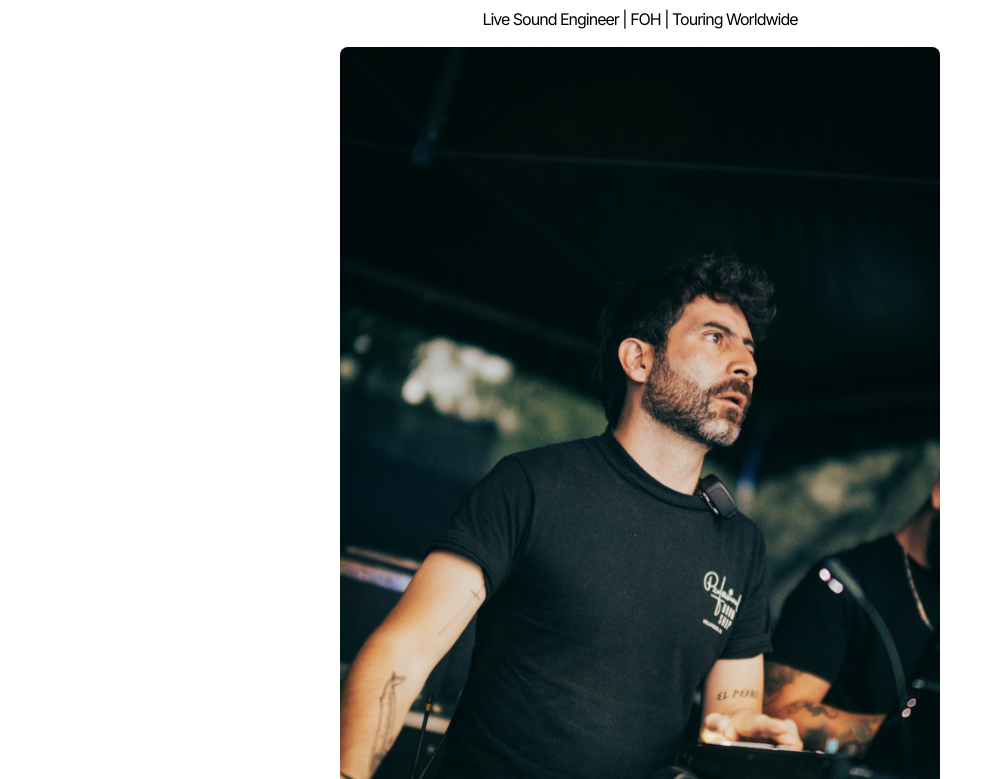
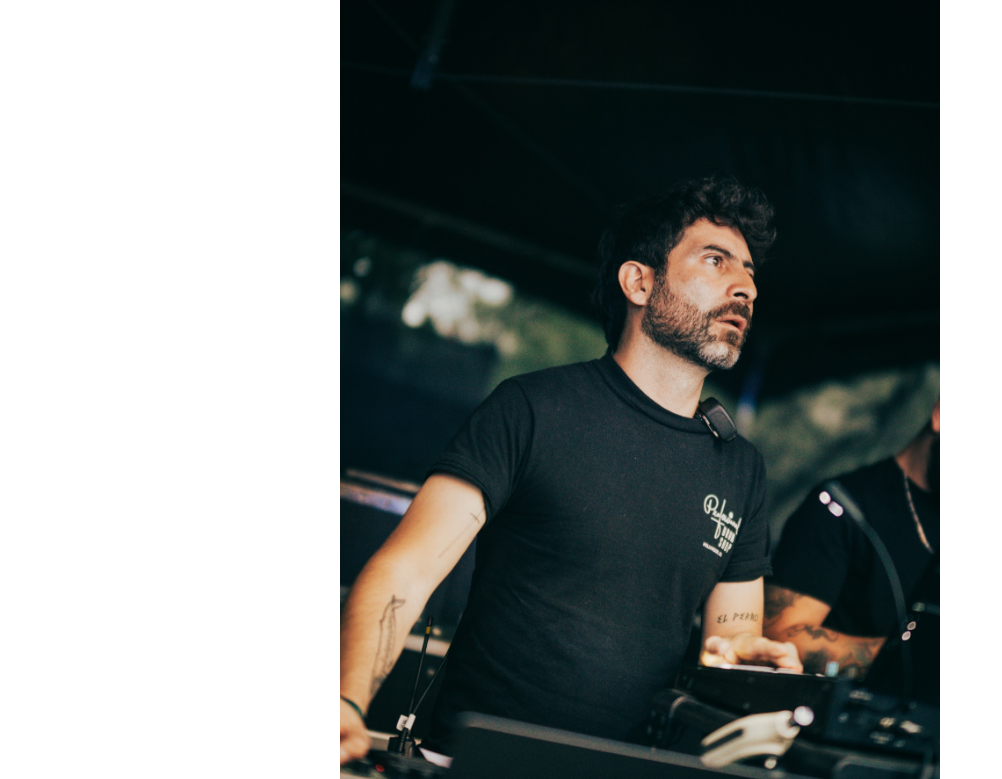
Before and after one commit to axelvalero85/axelvalero-site, a plain HTML site: page index.html in a window 1280 px wide. Shown: the part 427-1206 px from the top of the page, without its empty margins (0-1002 px from the left). Drawn offline with nearby package versions, Linux system fonts and the light colour scheme.

Commit message:
Add files via upload

```diff
--- a/index.html
+++ b/index.html
@@ -12,7 +12,7 @@
     nav { position: fixed; top: 0; width: 100%; background: #fff; display: flex; justify-content: center; gap: 32px; padding: 16px 0; font-weight: 600; z-index: 1000; }
     nav a { text-decoration: none; color: #000; font-size: 13px; text-transform: uppercase; letter-spacing: 0.5px; }
     nav a:hover { text-decoration: underline; }
-    header, section, footer { padding: 80px 20px; max-width: 900px; margin: auto; text-align: center; opacity: 0; transform: translateY(20px); animation: fadeInUp 1s ease forwards; }
+    header, section, footer { padding: 3px 10px; max-width: 900px; margin: auto; text-align: center; opacity: 0; transform: translateY(20px); animation: fadeInUp 1s ease forwards; }
     h1 { font-size: 120px; font-weight: 700; margin-bottom: 10px; letter-spacing: -9px; }
     h2 { font-size: 32px; margin-top: 80px; text-align: left; }
     h3 { font-size: 24px; margin-top: 50px; text-align: left; }
```
